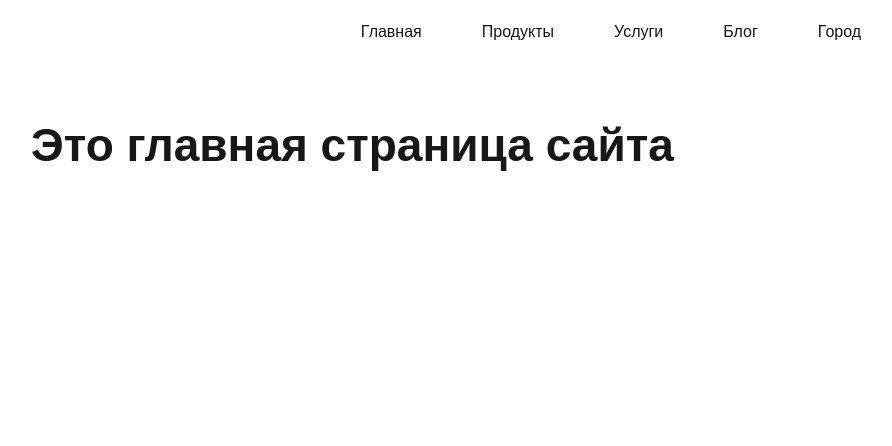
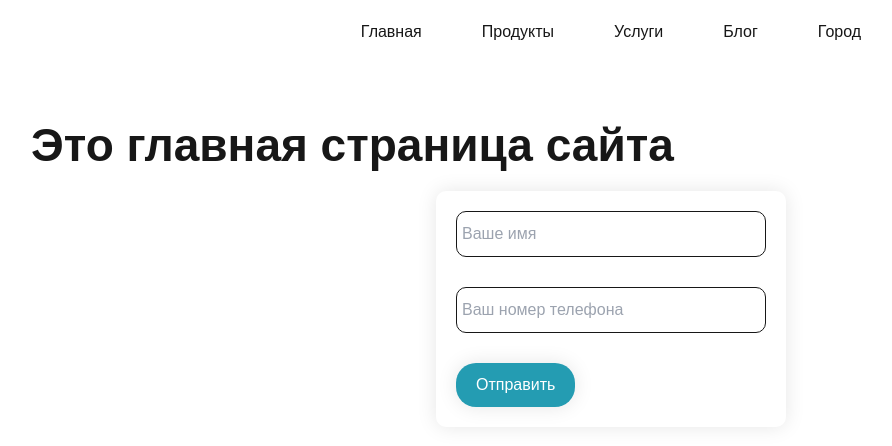
Before and after one commit to demonzloebychi/next-training, a Next.js app: page / in a window 1280 px wide. Shown: the top 446 px of the page, without its empty margins (29-921 px from the left). Built offline with nearby package versions, Linux system fonts and the light colour scheme.

Commit message:
create send form

```diff
--- a/package.json
+++ b/package.json
@@ -13,9 +13,12 @@
     "@emotion/styled": "^11.14.0",
     "@mui/icons-material": "^6.4.6",
     "@mui/material": "^6.4.6",
+    "@sendgrid/mail": "^8.1.4",
     "@tanstack/react-query": "^5.66.7",
+    "@types/nodemailer": "^6.4.17",
     "axios": "^1.7.9",
     "next": "15.1.7",
+    "nodemailer": "^6.10.0",
     "react": "^19.0.0",
     "react-dom": "^19.0.0"
   },
--- /dev/null
+++ b/src/app/api/feedback/route.ts
@@ -0,0 +1,53 @@
+
+import { NextRequest } from 'next/server';
+import nodemailer from 'nodemailer';
+
+export async function POST(request: NextRequest) {
+  try {
+    const formData = await request.json();
+
+    if (!formData || !formData.name || !formData.phone) {
+      return new Response(JSON.stringify({ error: 'Недостаточно данных' }), {
+        status: 400,
+        headers: {
+          'Content-Type': 'application/json',
+        },
+      });
+    }
+
+    // Настройки для отправки почты
+    const transporter = nodemailer.createTransport({
+      host: 'smtp.mail.ru',
+      port: 587,
+      secure: false, // or 'STARTTLS'
+      auth: {
+        user: 'nikolaislnkv@mail.ru',
+        pass: 'BKx2qdiyt3hZF6zArxgp', // Укажите пароль
+      },
+    });
+
+    const mailOptions = {
+      from: 'nikolaislnkv@mail.ru', // Укажите адрес отправителя
+      to: 'nikolaislnkv@mail.ru',
+      subject: 'Сообщение с сайта',
+      text: `Имя: ${formData.name}\nТелефон: ${formData.phone}`,
+    };
+
+    await transporter.sendMail(mailOptions);
+
+    return new Response(JSON.stringify({ success: true }), {
+      status: 200,
+      headers: {
+        'Content-Type': 'application/json',
+      },
+    });
+  } catch (error) {
+    console.error('Ошибка при отправке сообщения:', error);
+    return new Response(JSON.stringify({ success: false }), {
+      status: 500,
+      headers: {
+        'Content-Type': 'application/json',
+      },
+    });
+  }
+}
--- a/src/app/globals.css
+++ b/src/app/globals.css
@@ -362,3 +362,24 @@ h1,
   font-size: 32px;
   font-weight: 600;
 }
+
+
+
+
+.input {
+  border: 1px solid var(--foreground);
+  border-radius: 10px;
+  padding: 10px;
+  padding-left: 5px;
+  width: 100%;
+
+}
+
+
+.button {
+  box-shadow: 0 0 20px rgba(0, 0, 0, .1);
+  padding: 10px 20px;
+  border-radius: 20px;
+  background-color: var(--contrast-color);
+  color: var(--background);
+}
--- a/src/app/page.tsx
+++ b/src/app/page.tsx
@@ -1,4 +1,5 @@
 import Layout from "@/components/layout/Layout";
+import CallBackForm from "@/components/CallBackForm/CallBackForm";
 
 
 export const metadata: object = {
@@ -14,7 +15,7 @@ export default function Home() {
   return (
     <Layout>
         <h1>Это главная страница сайта</h1>
-
+        <CallBackForm />
     </Layout>
   );
 }
--- /dev/null
+++ b/src/components/CallBackForm/CallBackForm.module.css
@@ -0,0 +1,12 @@
+.form {
+    box-shadow: 0 0 20px rgba(0, 0, 0, .1);
+    padding: 20px;
+    border-radius: 10px;
+    display: flex;
+    flex-direction: column;
+    align-items: start;
+    gap: 30px;
+    max-width: 350px;
+    min-width: 300px;
+    margin: 0 auto;
+  }
--- /dev/null
+++ b/src/components/CallBackForm/CallBackForm.tsx
@@ -0,0 +1,80 @@
+'use client';
+import { useState } from 'react';
+import styles from '@/components/CallBackForm/CallBackForm.module.css';
+
+interface FormData {
+  name: string;
+  phone: string;
+}
+
+const CallBackForm = () => {
+  const [name, setName] = useState('');
+  const [phone, setPhone] = useState('');
+  const [success, setSuccess] = useState(false);
+  const [error, setError] = useState(false);
+
+  const handleSubmit = async (e: React.FormEvent<HTMLFormElement>) => {
+    e.preventDefault();
+    const data: FormData = {
+      name,
+      phone,
+    };
+
+    try {
+      const response = await fetch('/api/feedback', {
+        method: 'POST',
+        headers: {
+          'Content-Type': 'application/json',
+        },
+        body: JSON.stringify(data),
+      });
+
+      if (response.ok) {
+        console.log('Данные отправлены успешно!');
+        setName('');
+        setPhone('');
+        setSuccess(true);
+        setError(false);
+      } else {
+        console.error('Ошибка при отправке данных');
+        setError(true);
+        setSuccess(false);
+      }
+    } catch (error) {
+      console.error(error);
+      setError(true);
+      setSuccess(false);
+    }
+  };
+
+  return (
+    <>
+      <form className={styles.form} onSubmit={handleSubmit}>
+        <input
+          className='input'
+          type="text"
+          value={name}
+          onChange={(e) => setName(e.target.value)}
+          placeholder='Ваше имя'
+        />
+        <input
+          className='input'
+          type="tel" // Исправлено на "tel" для номера телефона
+          value={phone}
+          onChange={(e) => setPhone(e.target.value)}
+          placeholder='Ваш номер телефона'
+        />
+        <button
+          className='button submit-btn'
+          type="submit"
+        >
+          Отправить
+        </button>
+        {success && <p>Форма отправлена успешно!</p>}
+        {error && <p>Ошибка при отправке формы.</p>}
+      </form>
+    </>
+  );
+};
+
+export default CallBackForm;
--- a/src/components/loadMoreButton/loadMoreButton.tsx
+++ b/src/components/loadMoreButton/loadMoreButton.tsx
@@ -3,7 +3,7 @@ import { useState } from "react";
 import Image from 'next/image';
 import { GetBlogsResponse } from "@/app/blog/blog.interface";
 import styles from '@/app/products/Products.module.css';
-import { fetchData } from '@/api/api'
+import { fetchData } from '@/app/api/api'
 
 // Клиентский компонент для кнопки "Загрузить еще"
 const LoadMoreButton = ({ initialData }: { initialData: GetBlogsResponse }) => {
```
Also changed, not shown: src/components/CallBackForm/actions.ts (added, +31 -0 lines), src/components/callBack/callBack.tsx (deleted, +0 -11 lines), src/app/api/api.ts (renamed from src/api/api.ts), 1 other file (tests, documents, lock files or other folders).
